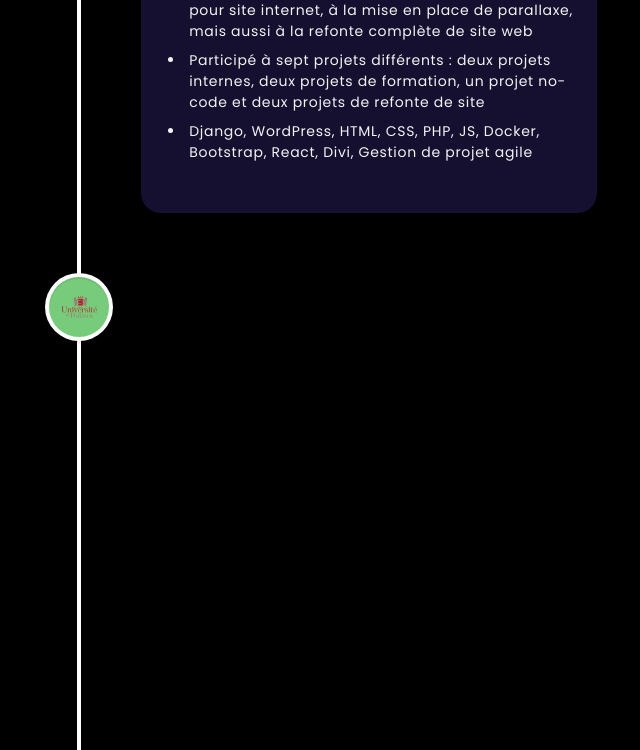
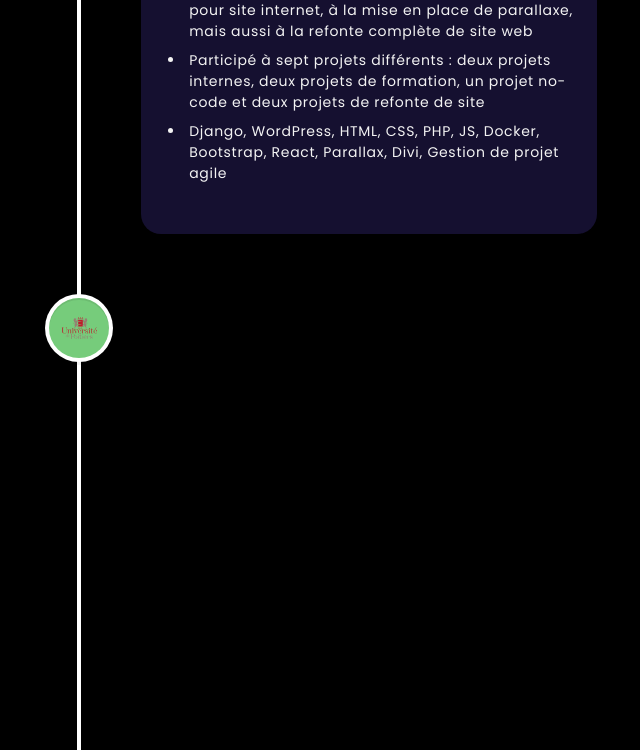
Before and after one commit to adelaidepillois/portfolio3D, a React (Vite) app: page / in a window 1280 px wide. Shown: the part 1761-2511 px from the top of the page, without its empty margins (561-1201 px from the left). Built offline with nearby package versions, Linux system fonts and the light colour scheme.

Commit message:
:sparkles: up text

```diff
--- a/src/constants/index.js
+++ b/src/constants/index.js
@@ -151,7 +151,7 @@ const experiences = [
         points: [
             "J’ai pu participer à la construction de back-office pour site internet, à la mise en place de parallaxe, mais aussi à la refonte complète de site web",
             "Participé à sept projets différents : deux projets internes, deux projets de formation, un projet no-code et deux projets de refonte de site",
-            "Django, WordPress, HTML, CSS, PHP, JS, Docker, Bootstrap, React, Divi, Gestion de projet agile",
+            "Django, WordPress, HTML, CSS, PHP, JS, Docker, Bootstrap, React, Parallax, Divi, Gestion de projet agile",
         ],
     },
     {
```
